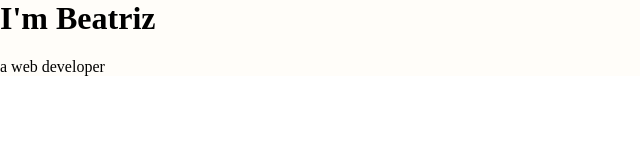
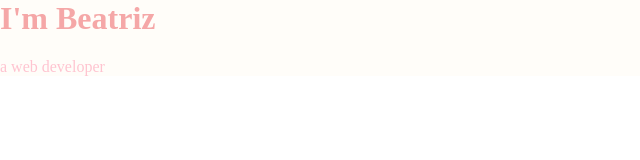
Before and after one commit to beatrizgouv/CSS-my-site, a plain HTML site: page index.html in a window 1280 px wide. Shown: the whole page, without its empty margins (0-640 px from the left). Drawn offline with Linux system fonts and the light colour scheme.

Commit message:
troque cores do texto

```diff
--- a/CSS/styles.css
+++ b/CSS/styles.css
@@ -4,8 +4,13 @@ body{
 
 h1{
     margin-top: 0px;
+    color: #F5A7A7
 }
 
+p{
+    color: #FFC4D0;
+}
 div{
     background-color: #FFFDF9;
+
 }
```
Also changed, not shown: Imagens/b.jpg (added), Imagens/candy.jpg (added), Imagens/choc-candy.jpeg (added), Imagens/flower-div.jpg (added), Imagens/flower-grass.jpg (added), Imagens/flowers.jpg (added), Imagens/lol.jpg (added).
